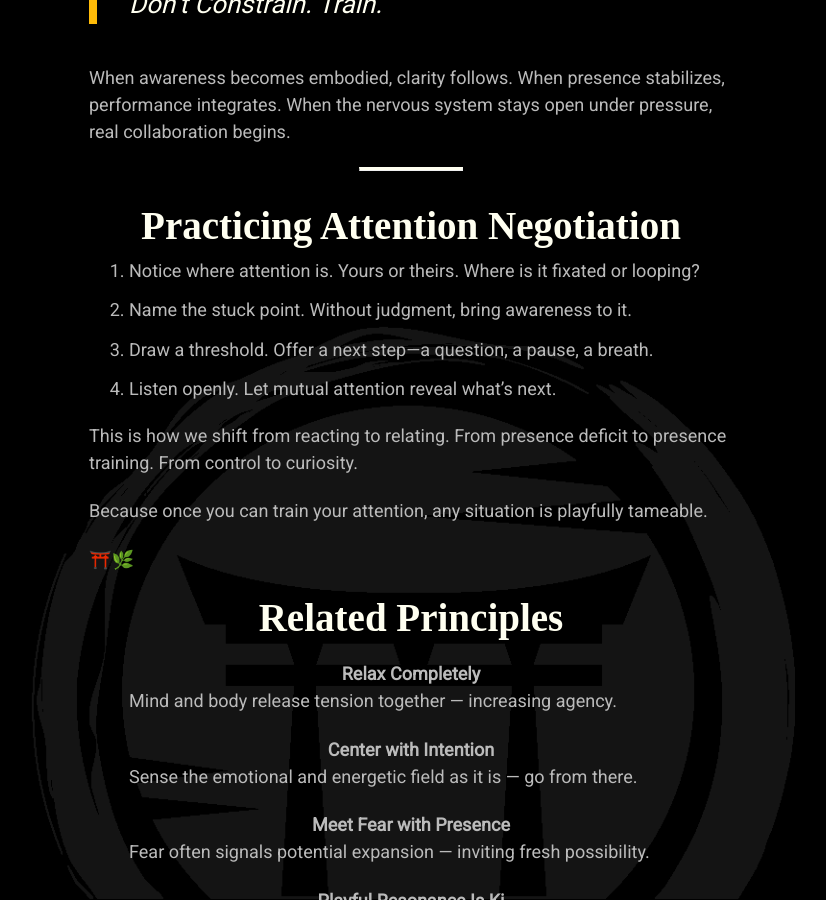
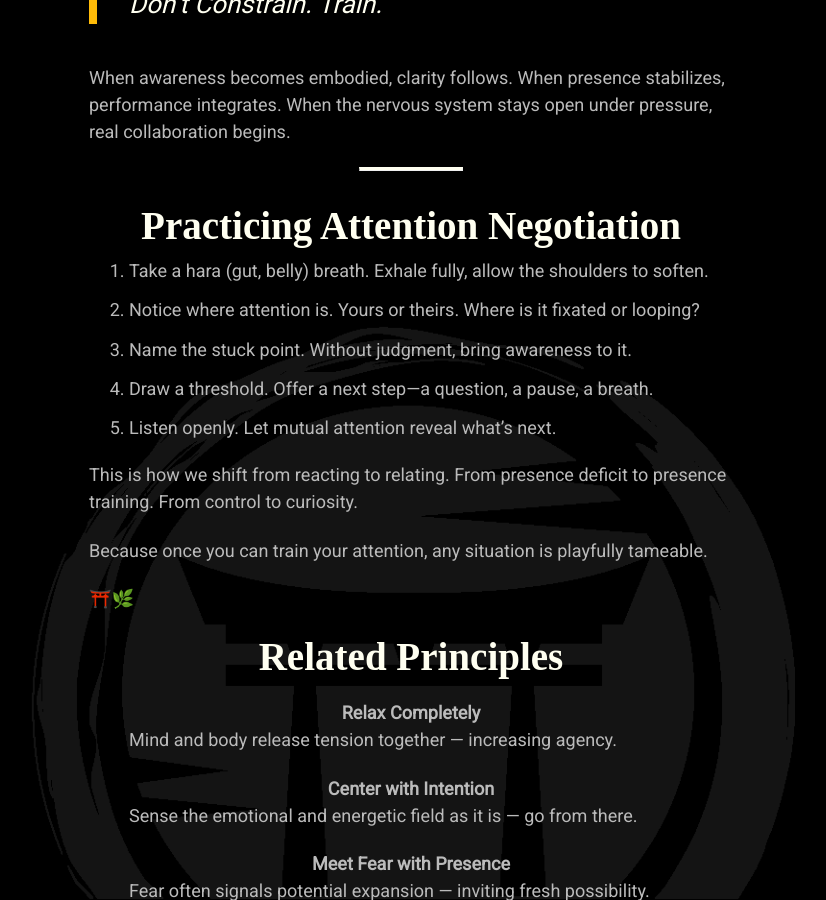
Before and after one commit to mindset-dojo/mindset-dojo.github.io, a Jekyll site: the page built from _insights/2025/michael-basil/2025-11-06-art-of-meeting-the-mind-where-stuck.md, in a window 1280 px wide and 900 px high, scrolled down 1555 px. Shown: the whole window, without its empty margins (229-1055 px from the left). Built offline with Jekyll 4.4.1, drawn with Linux system fonts in a browser that asks for light colours; some web fonts are replaced.

Commit message:
fix: add breath step to attention negotation

```diff
--- a/_insights/2025/michael-basil/2025-11-06-art-of-meeting-the-mind-where-stuck.md
+++ b/_insights/2025/michael-basil/2025-11-06-art-of-meeting-the-mind-where-stuck.md
@@ -59,10 +59,11 @@ When awareness becomes embodied, clarity follows. When presence stabilizes, perf
 
 ## Practicing Attention Negotiation
 
-1. Notice where attention is. Yours or theirs. Where is it fixated or looping?
-2. Name the stuck point. Without judgment, bring awareness to it.
-3. Draw a threshold. Offer a next step—a question, a pause, a breath.
-4. Listen openly. Let mutual attention reveal what’s next.
+1. Take a hara (gut, belly) breath. Exhale fully, allow the shoulders to soften.
+2. Notice where attention is. Yours or theirs. Where is it fixated or looping?
+3. Name the stuck point. Without judgment, bring awareness to it.
+4. Draw a threshold. Offer a next step—a question, a pause, a breath.
+5. Listen openly. Let mutual attention reveal what’s next.
 
 This is how we shift from reacting to relating. From presence deficit to presence training. From control to curiosity.
 
```
